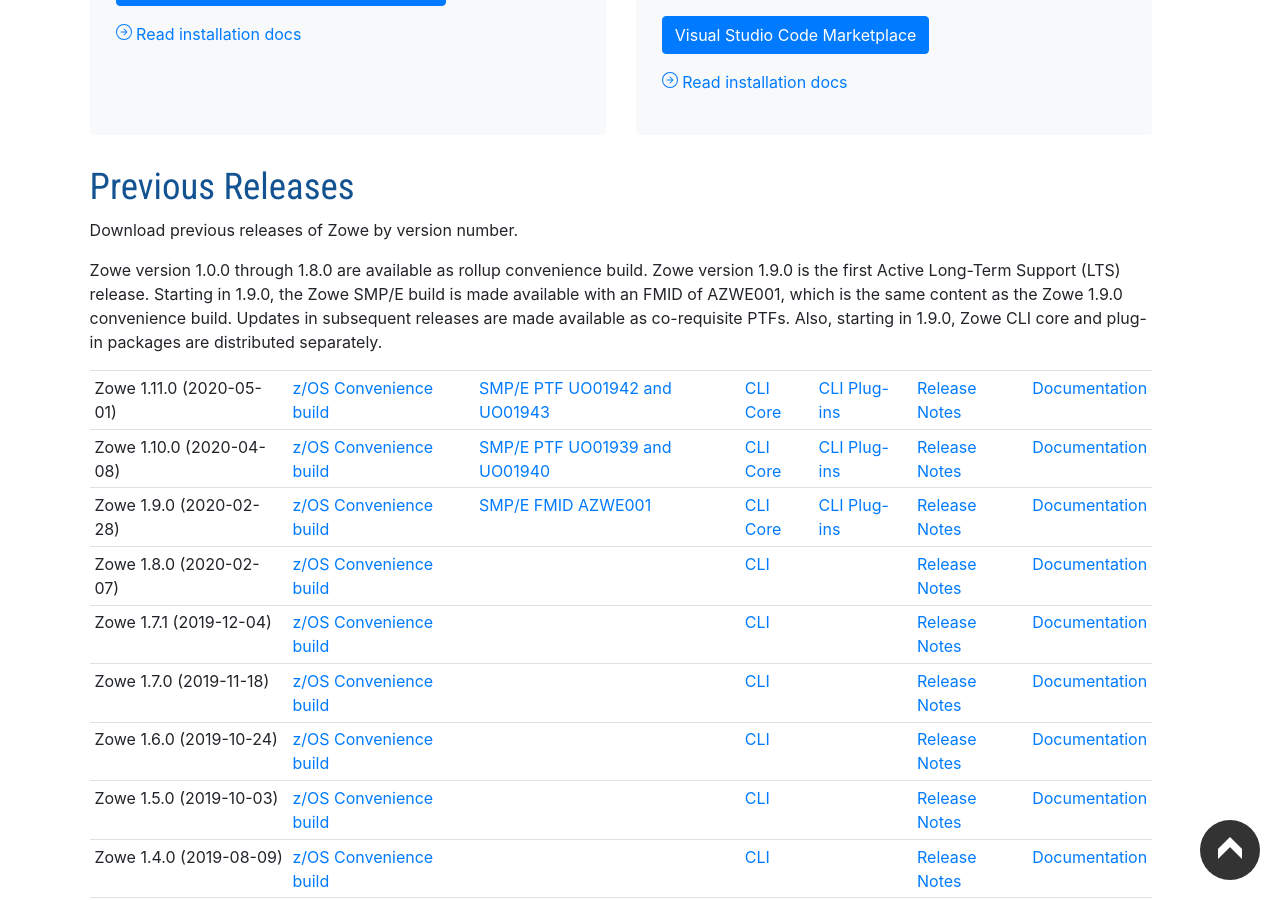
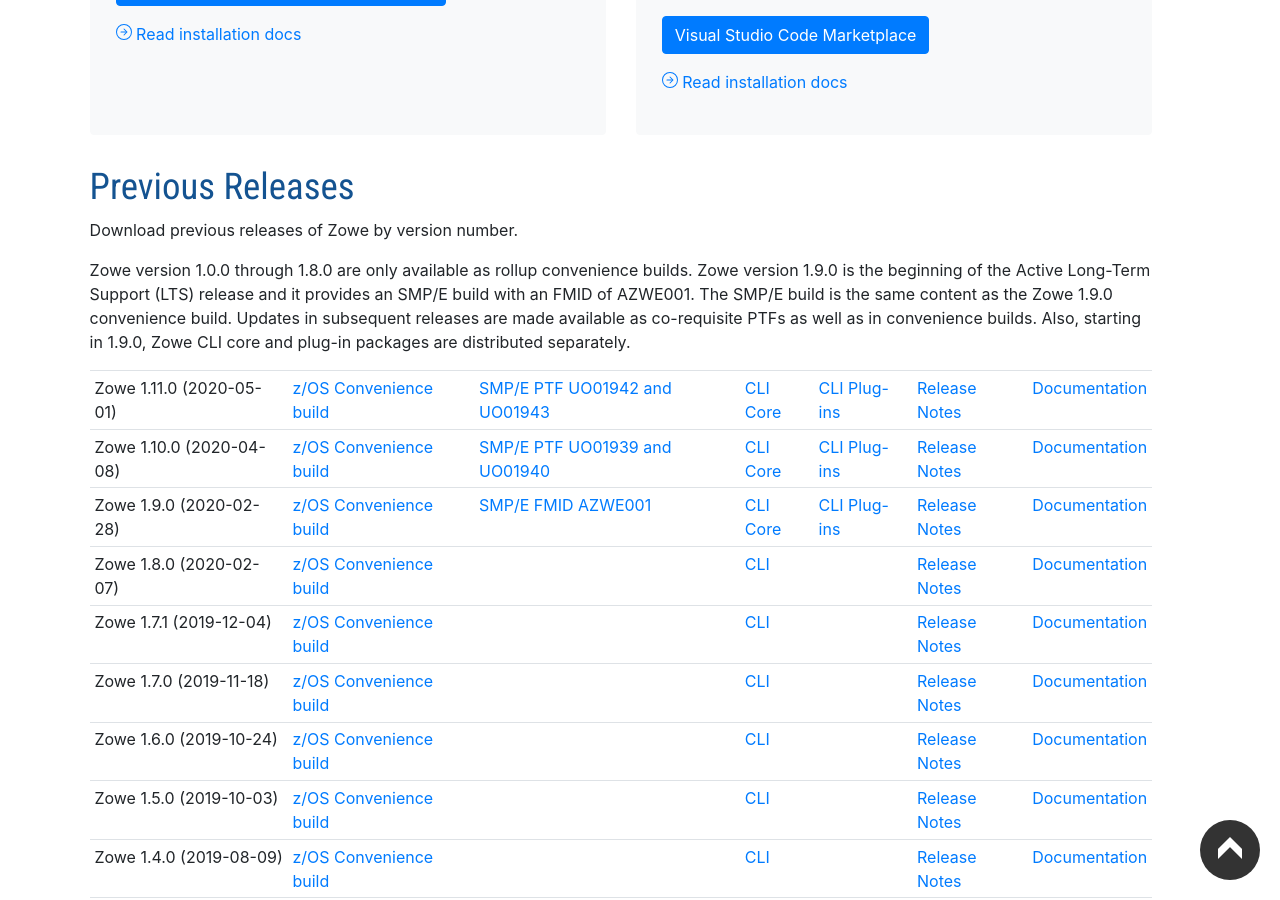
Before and after one commit to zowe/zowe.github.io, a Jekyll site: the page built from download.md, in a window 1280 px wide and 900 px high, scrolled down 919 px. Built offline with Jekyll 4.4.1, drawn with Linux system fonts in a browser that asks for light colours; our own code applies the rules of GitHub Pages for plain Markdown files.

Commit message:
Update download.md
Signed-off-by: nannanli <nannanli@cn.ibm.com>

```diff
--- a/download.md
+++ b/download.md
@@ -95,7 +95,7 @@
 Download previous releases of Zowe by version number.
 </p>
 <p>
-Zowe version 1.0.0 through 1.8.0 are available as rollup convenience build. Zowe version 1.9.0 is the first Active Long-Term Support (LTS) release. Starting in 1.9.0, the Zowe SMP/E build is made available with an FMID of AZWE001, which is the same content as the Zowe 1.9.0 convenience build. Updates in subsequent releases are made available as co-requisite PTFs. Also, starting in 1.9.0, Zowe CLI core and plug-in packages are distributed separately.
+Zowe version 1.0.0 through 1.8.0 are only available as rollup convenience builds. Zowe version 1.9.0 is the beginning of the Active Long-Term Support (LTS) release and it provides an SMP/E build with an FMID of AZWE001. The SMP/E build is the same content as the Zowe 1.9.0 convenience build. Updates in subsequent releases are made available as co-requisite PTFs as well as in convenience builds. Also, starting in 1.9.0, Zowe CLI core and plug-in packages are distributed separately.
 </p>
 {% for release in site.data.releases %}
   {% if forloop.first %}
```
